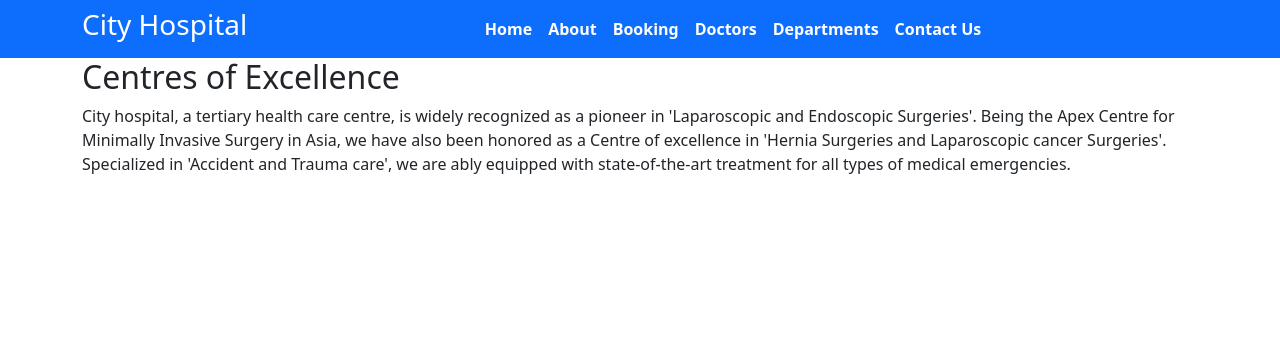
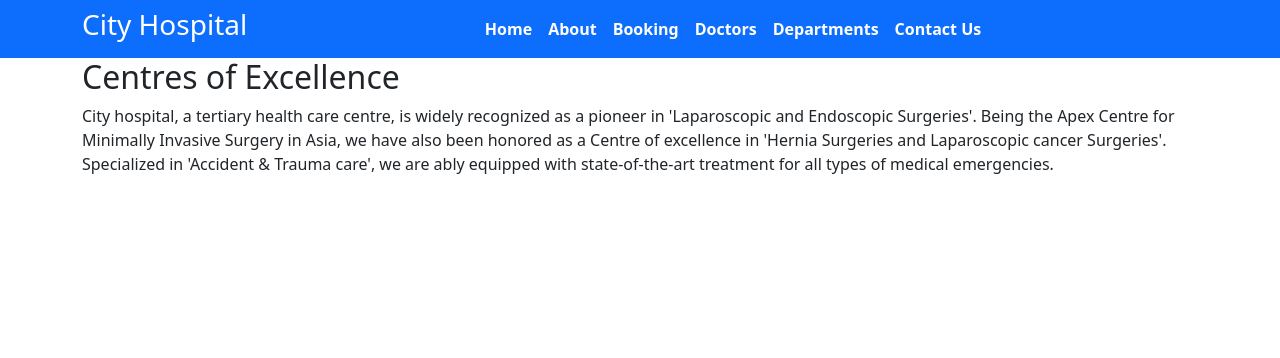
Before and after one commit to Biju-Benny/HospiTalWebSite, a Django app: page /about/ in a window 1280 px wide. Shown: the top 358 px of the page. Run offline with Django 4.2, Linux system fonts and the light colour scheme; some libraries are stand-ins or nearby versions.

Commit message:
Update about.html

```diff
--- a/templates/about.html
+++ b/templates/about.html
@@ -15,7 +15,7 @@ About
                         health care centre, is widely recognized as a pioneer in 'Laparoscopic and Endoscopic
                         Surgeries'. Being the Apex Centre for Minimally Invasive Surgery in Asia, we have also been
                         honored as a Centre of excellence in 'Hernia Surgeries and Laparoscopic cancer Surgeries'.
-                        Specialized in 'Accident and Trauma care', we are ably equipped with state-of-the-art treatment
+                        Specialized in 'Accident & Trauma care', we are ably equipped with state-of-the-art treatment
                         for all types of medical emergencies.</p>
                 </div>
             </div>
```
